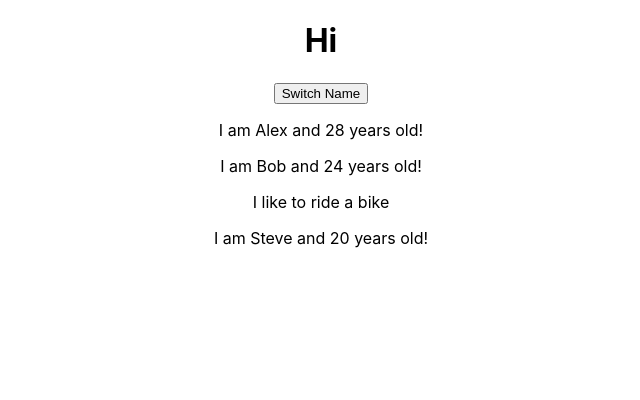
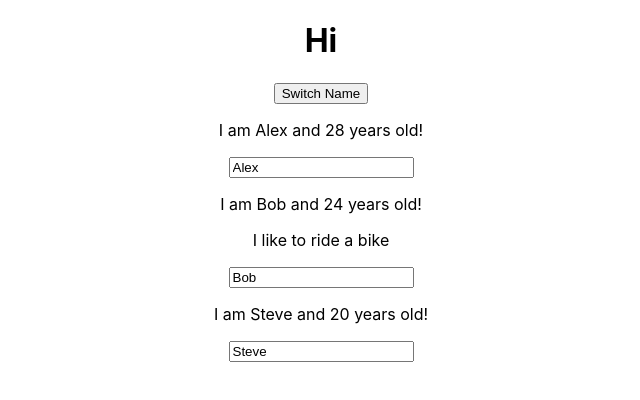
Before and after one commit to jungcom/firstReactApp, a React (Create React App) app: page / in a window 1280 px wide. Shown: the top 400 px of the page, without its empty margins (319-959 px from the left). Built offline with nearby package versions, Linux system fonts and the light colour scheme.

Commit message:
added input fields that take in arguments and change the textview values.

```diff
--- a/src/App.js
+++ b/src/App.js
@@ -3,6 +3,7 @@ import './App.css';
 import Person from './Person'
 
 class App extends Component {
+  //state is a given attribute for Component classes. we use this because when the state is changed, the render() call gets called
   state = {
     persons: [
       {name : 'Alex', age: 28},
@@ -11,10 +12,20 @@ class App extends Component {
     ]
   }
 
-  switchNameHandler = () => {
+  switchNameHandler = (newName) => {
     this.setState({
       persons: [
-        {name : 'Alexious', age: 29},
+        {name : newName, age: 29},
+        {name : 'Bob', age: 24},
+        {name : 'Steve', age: 20}
+      ]
+    })
+  }
+
+  nameChangedHandler = (event) =>{
+    this.setState({
+      persons: [
+        {name : event.target.value, age: 29},
         {name : 'Bob', age: 24},
         {name : 'Steve', age: 20}
       ]
@@ -25,10 +36,18 @@ class App extends Component {
     return (
       <div className="App">
         <h1>Hi</h1>
-        <button onClick={this.switchNameHandler}>Switch Name</button>
-        <Person name={this.state.persons[0].name} age={this.state.persons[0].age}/>
-        <Person name={this.state.persons[1].name} age={this.state.persons[1].age}>I like to ride a bike</Person>
-        <Person name={this.state.persons[2].name} age={this.state.persons[2].age}/>
+        <button onClick={() => this.switchNameHandler("Maxmilian")}>Switch Name</button>
+        <Person
+          name={this.state.persons[0].name}
+          age={this.state.persons[0].age}
+          click={this.switchNameHandler.bind(this, "Max")}
+          changed={this.nameChangedHandler}/>
+        <Person
+          name={this.state.persons[1].name}
+          age={this.state.persons[1].age}>I like to ride a bike</Person>
+        <Person
+          name={this.state.persons[2].name}
+          age={this.state.persons[2].age}/>
       </div>
     );
     //return React.createElement('div', {className: 'App'}, React.createElement('h1', null, 'Does this work?'));
--- a/src/Person.js
+++ b/src/Person.js
@@ -3,8 +3,9 @@ import React from 'react';
 const person = (props) => {
 	return (
 		<div>
-			<p>I am {props.name} and {props.age} years old!</p>
+			<p onClick={props.click}>I am {props.name} and {props.age} years old!</p>
 			<p>{props.children}</p>
+			<input type='next' onChange={props.changed} value={props.name}></input>
 		</div>
 	)
 };
```
